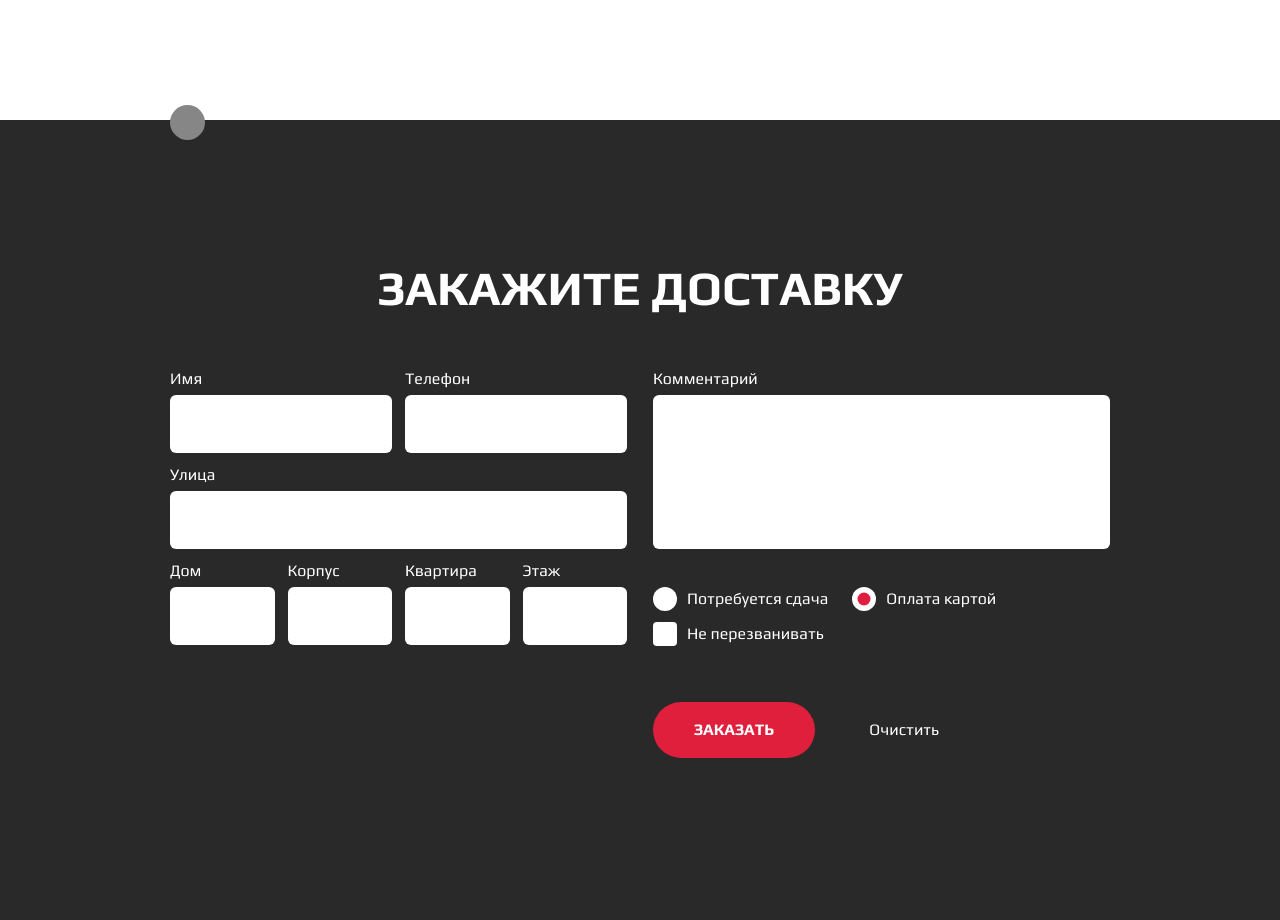
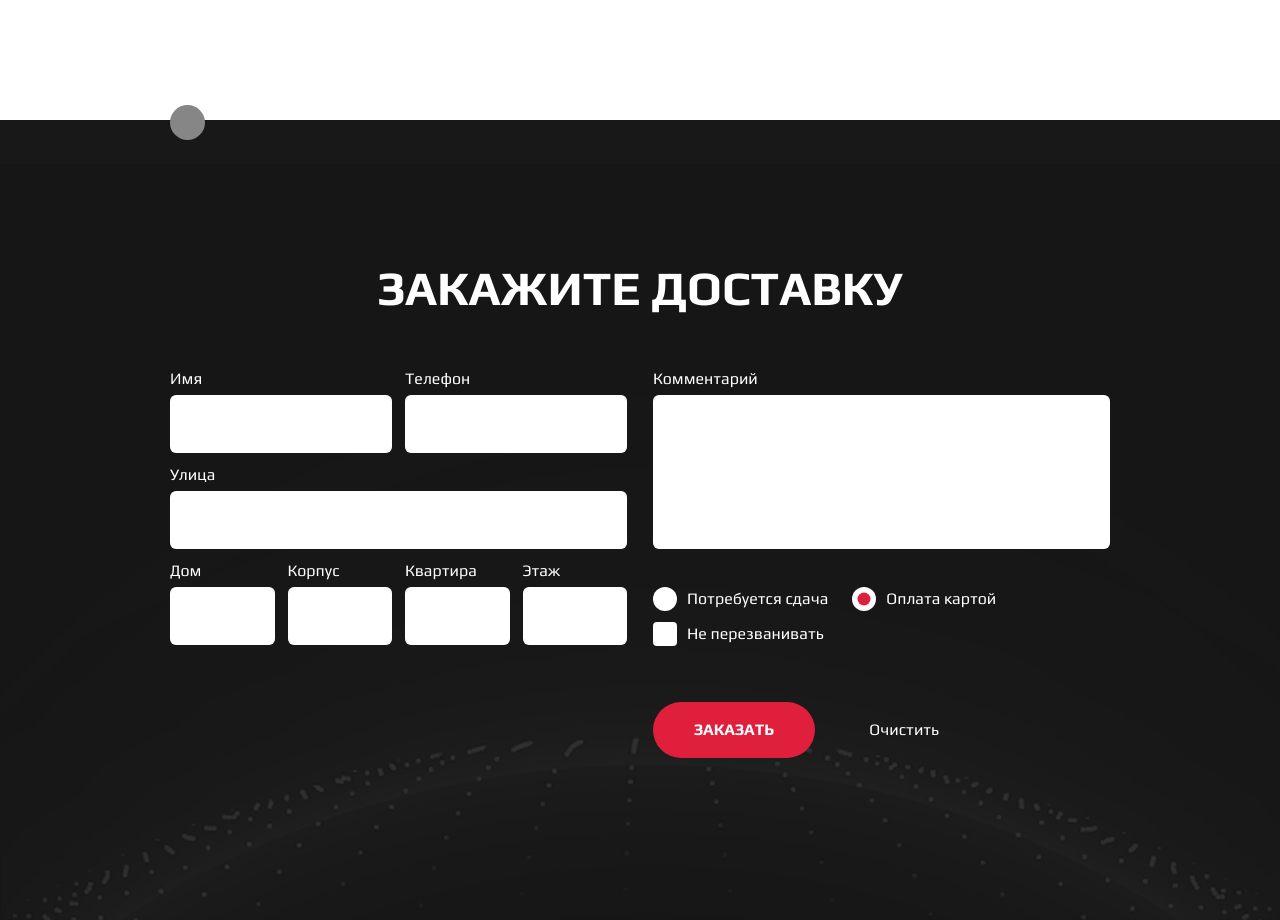
Before and after one commit to tas-zaitseva/Beats, a plain HTML site: page index.html in a window 1280 px wide. Shown: the part 2280-3200 px from the top of the page. Drawn offline with nearby package versions, Linux system fonts and the light colour scheme.

Commit message:
Создала фон блоку Доставка

```diff
--- a/css/_delivery.scss
+++ b/css/_delivery.scss
@@ -4,7 +4,9 @@
   align-items: center;
   padding-top: 70px;
   padding-bottom: 88px;
-  background: $black;
+  background: url(images/bg-dark.png) bottom center no-repeat;
+  background-size: contain;
+  background-color: $bg-black;
 
   &__headline {
     margin-bottom: 56px;
--- a/main.scss
+++ b/main.scss
@@ -1,5 +1,6 @@
 //colors
 $black: #292929;
+$bg-black: #181818;
 $white: #fff;
 $red: #E01F3D;
 $dark-red: #CA1B36;
```
Also changed, not shown: images/bg-dark.png (renamed from images/bg-darl.png), main.css.
